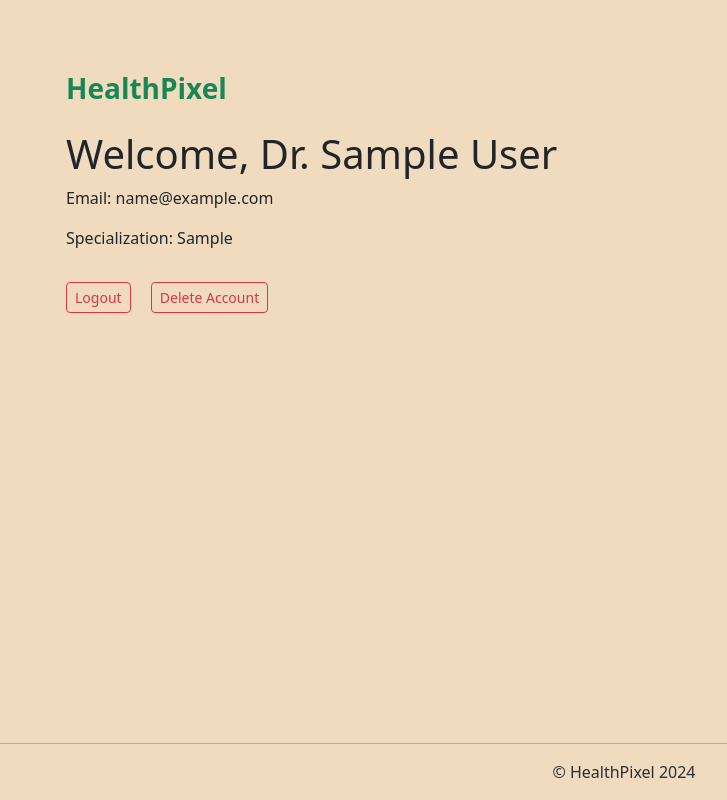
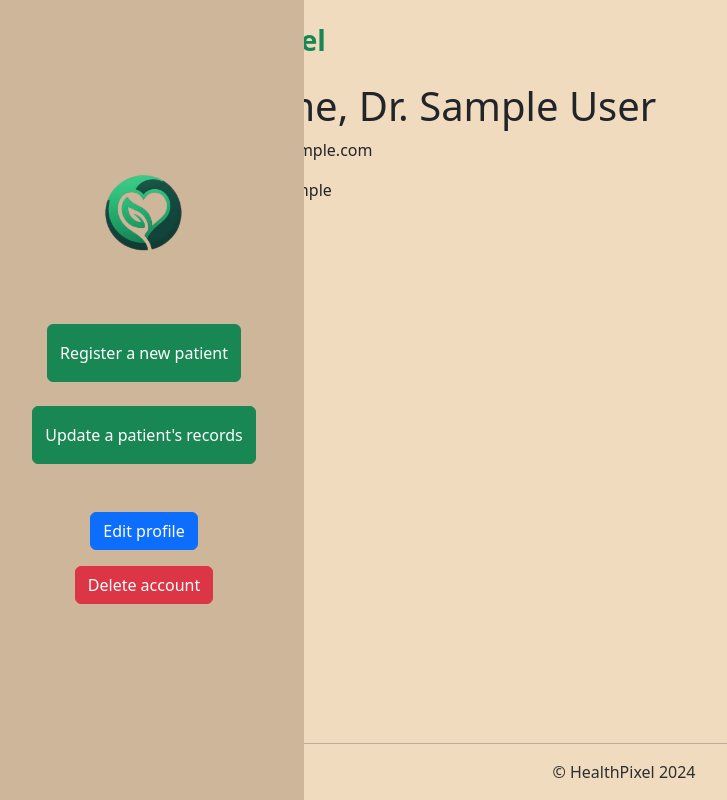
Before and after one commit to HealthPixel/healthpixel, a Flask app: page /auth/dashboard/1 in a window 1280 px wide. Shown: the whole page, without its empty margins (16-743 px from the left). Run offline with Flask 3, Linux system fonts and the light colour scheme; a user stored in the database is signed in; tables that the repository leaves empty hold one stand-in row (values such as "Sample post").

Commit message:
initial work on dashboard

```diff
--- a/api/v1/static/css/dashboard.css
+++ b/api/v1/static/css/dashboard.css
@@ -1,3 +1,17 @@
 body {
     background-color: #F0DBBF;
 }
+
+.sidebar {
+    background-color: #CDB699;
+    height: 100%;
+    width: 25%;
+    position: fixed;
+    top: 0;
+    left: 0;
+    z-index: 300;
+}
+.sidebar img {
+    width: 80px;
+    height: auto;
+}
--- a/api/v1/templates/dashboard.html
+++ b/api/v1/templates/dashboard.html
@@ -1,55 +1,55 @@
 <!DOCTYPE html>
 <html lang="en">
+
 <head>
   <meta charset="UTF-8" />
   <meta name="viewport" content="width=device-width, initial-scale=1.0" />
   <link
     href="https://cdn.jsdelivr.net/npm/bootstrap@5.3.3/dist/css/bootstrap.min.css"
-      rel="stylesheet"
-    />
-    <link
-      rel="stylesheet"
-      href="{{ url_for('static', filename='css/dashboard.css') }}"
-    />
-    <link
-      rel="shortcut icon"
-      href="{{ url_for('static', filename='img/favicon.ico') }}"
-    />
+    rel="stylesheet" />
+  <link rel="stylesheet"
+    href="{{ url_for('static', filename='css/dashboard.css') }}" />
+  <link rel="shortcut icon"
+    href="{{ url_for('static', filename='img/favicon.ico') }}" />
 
   <title>HealthPixel Dashboard</title>
 </head>
 
 <body class="d-flex flex-column min-vh-100">
-    <div class="container py-5 flex-grow-1">
+  <div class="container-fluid flex-grow-1">
+    <div class="navbar flex-column sidebar justify-content-center">
+      <img src="{{ url_for('static', filename='img/healthpixel_logo.png') }}"
+        class="mb-5" alt="HealthPixel Logo">
+      <a href="#" class="btn btn-success btn-large py-3 my-4">Register a new
+        patient</a>
+      <a href="#" class="btn btn-success btn-large py-3 mb-5">Update a patient's
+        records</a>
+      <a href="#" class="btn btn-primary mb-3">Edit profile</a>
+      <a href="{{ url_for('auth.delete_doctor') }}"
+        class="btn btn-danger mb-4">Delete account</a>
+    </div>
+    <div class="container" style="position: relative; width: 75%;">
       <div class="justify-content-center mt-4">
         <header class="col-sm-7">
           <h3 class="fw-bold mb-4 logo">
-            <a
-              href="{{ url_for('healthpixel') }}"
-              class="text-success text-decoration-none"
-              >HealthPixel</a
-            >
+            <a href="{{ url_for('healthpixel') }}"
+              class="text-success text-decoration-none">HealthPixel</a>
           </h3>
         </header>
         <h1>Welcome, Dr. {{ user.first_name }} {{ user.last_name }}</h1>
         <p>Email: {{ user.email }}</p>
         <p>Specialization: {{ user.specialization }}</p>
       </div>
-      <a
-        href="{{ url_for('auth.logout') }}"
-        class="btn btn-outline-danger btn-sm mt-3"
-        >Logout</a
-      >
-      <a
-        href="{{ url_for('auth.delete_doctor') }}"
-        class="btn btn-outline-danger btn-sm ms-3 mt-3"
-        >Delete Account</a
-      >
+      <a href="{{ url_for('auth.logout') }}"
+        class="btn btn-outline-danger btn-sm mt-3">Logout</a>
+    </div>
   </div>
   <footer class="text-center py-3">
     <hr />
     <p class="text-secondary-emphasis mb-0">&copy HealthPixel 2024</p>
   </footer>
-    <script src="https://cdn.jsdelivr.net/npm/bootstrap@5.3.3/dist/js/bootstrap.bundle.min.js"></script>
+  <script
+    src="https://cdn.jsdelivr.net/npm/bootstrap@5.3.3/dist/js/bootstrap.bundle.min.js"></script>
 </body>
+
 </html>
```
Lines whose indentation alone changed are shown as unchanged.
